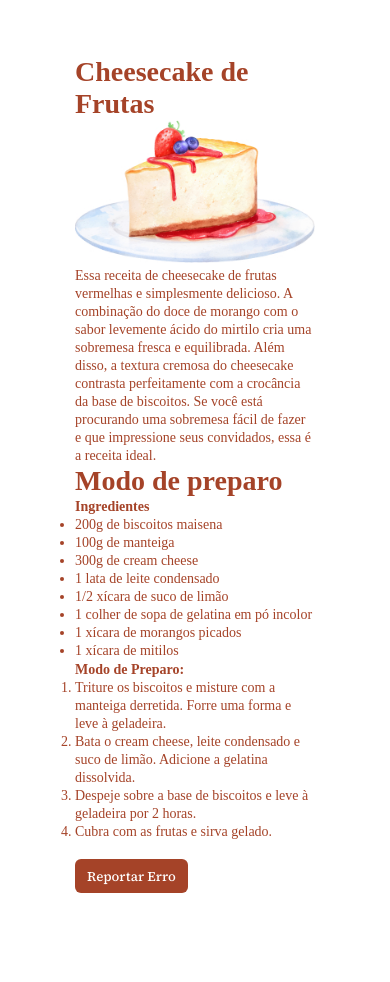
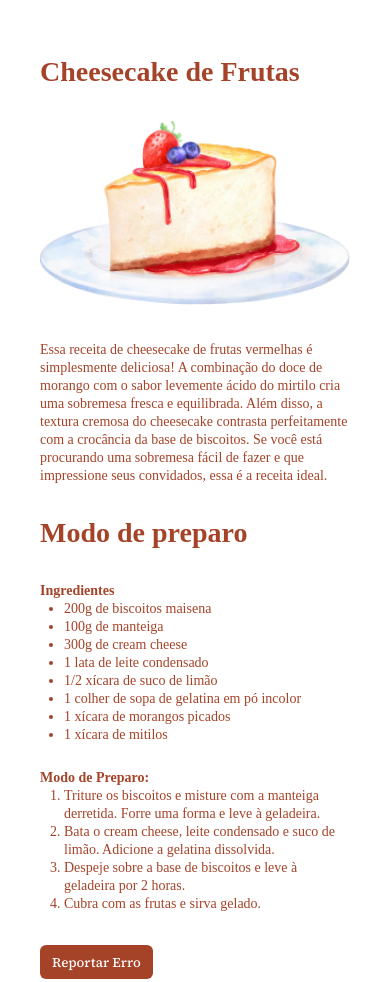
Before and after one commit to raf4correa/projeto-cheesecake, a plain HTML site: page index.html in a window 390 px wide. Before the commit the page ends 949 px from the top, so only its background shows below. Drawn offline with Linux system fonts and the light colour scheme; a web font is replaced by a local one.

Commit message:
responsividade

```diff
--- a/index.html
+++ b/index.html
@@ -11,14 +11,15 @@
 </head>
 <body>
     <main>
-        <div class="recipe"></div>
+        <div class="recipe">
             <h1>Cheesecake de Frutas</h1>
             <img src="imagem/01.jpg" alt="imagem de um desenho da fatia de uma cheesecake">
-            <p>Essa receita de cheesecake de frutas vermelhas e simplesmente delicioso. A combinação do doce de morango com o sabor levemente ácido do mirtilo cria uma  sobremesa fresca e equilibrada. Além disso, a textura cremosa do cheesecake contrasta perfeitamente com a crocância da base de biscoitos. Se você está procurando uma sobremesa fácil de fazer e que impressione seus convidados, essa é a receita ideal.</p>
-        <div class="ingredientes"></div>
+            <p>Essa receita de cheesecake de frutas vermelhas é simplesmente deliciosa! A combinação do doce de morango com o sabor levemente ácido do mirtilo cria uma  sobremesa fresca e equilibrada. Além disso, a textura cremosa do cheesecake contrasta perfeitamente com a crocância da base de biscoitos. Se você está procurando uma sobremesa fácil de fazer e que impressione seus convidados, essa é a receita ideal.</p>
+        </div>
+        <div class="ingredientes">
             <h2>Modo de preparo</h2>
+            <strong>Ingredientes</strong>
             <ul>
-                <strong>Ingredientes</strong>
                 <li>200g de biscoitos maisena</li>
                 <li>100g de manteiga</li>
                 <li>300g de cream cheese</li>
@@ -28,9 +29,8 @@
                 <li>1 xícara de morangos picados</li>
                 <li>1 xícara de mitilos</li>
             </ul>
-
+            <strong>Modo de Preparo:</strong>
             <ol>
-                <strong>Modo de Preparo:</strong>
                 <li>Triture os biscoitos e misture com a manteiga derretida. Forre uma forma e leve à geladeira.</li>
                 <li>Bata o cream cheese, leite condensado e suco de limão. Adicione a gelatina dissolvida.</li>
                 <li>Despeje sobre a base de biscoitos e leve à geladeira por 2 horas.</li>
@@ -38,6 +38,7 @@
             </ol>
 
             <button>Reportar Erro</button>
+        </div>
     </main>
 
 </body>
--- a/style.css
+++ b/style.css
@@ -25,10 +25,18 @@ main{
     margin-inline: auto;
 
     padding: 5.6rem 4rem;
+
+    box-sizing: content-box;
+
+    display: flex;
+    flex-direction: column;
+    gap: 3.2rem;
+
 }
 
 img{
     width: 100%;
+    margin-block: 3.2rem;
 }
 
 button {
@@ -42,7 +50,7 @@ button {
 
     border-radius: .6rem;
 
-    margin-top: 1.8rem;
+    margin-top: 3.2rem;
 
 }
 
@@ -50,7 +58,25 @@ h1, h2{
     font-size: 2.8rem;
 }
 
+h2 {
+    margin-bottom: 3.2rem;
+}
+
 p, li, strong {
     font-size: 1.4rem;
     line-height: 1.8rem;
 }
+
+ul, ol {
+    padding-left: 2.4rem;
+}
+
+UL{
+    margin-bottom: 2.4rem;
+}
+
+@media (min-width:770px){
+    body{
+        color: red;
+    }
+}
```
